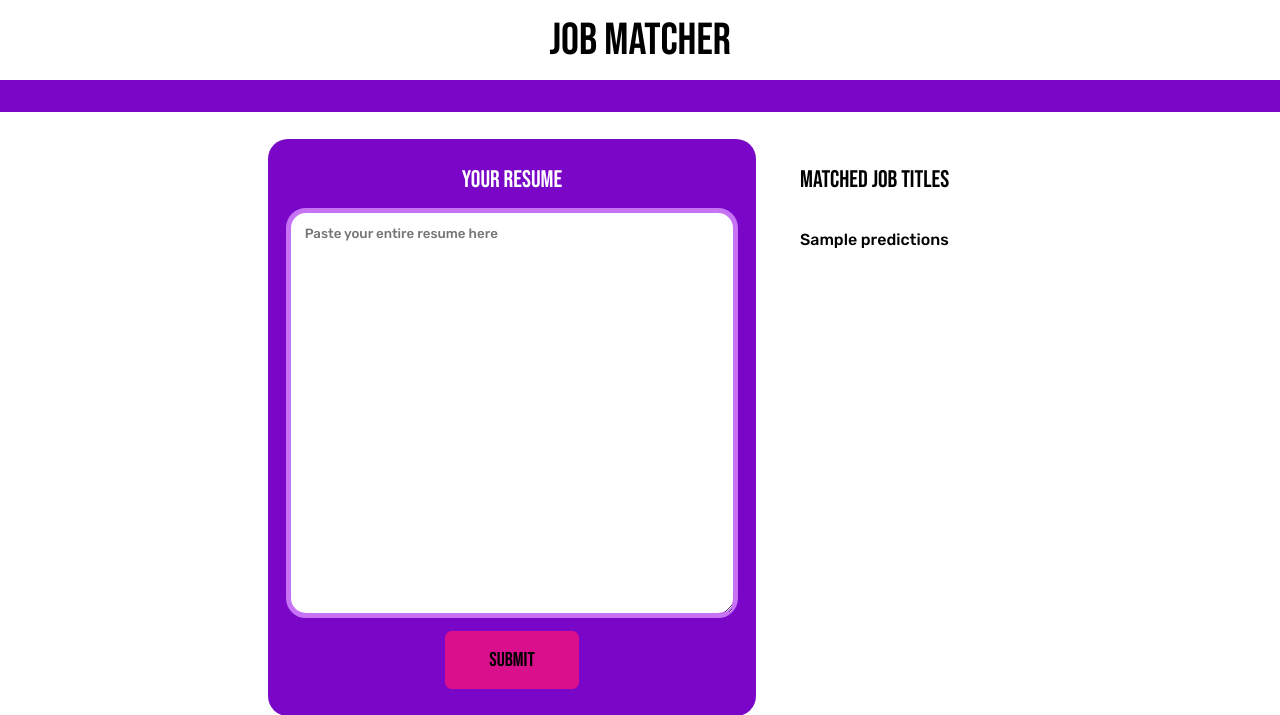
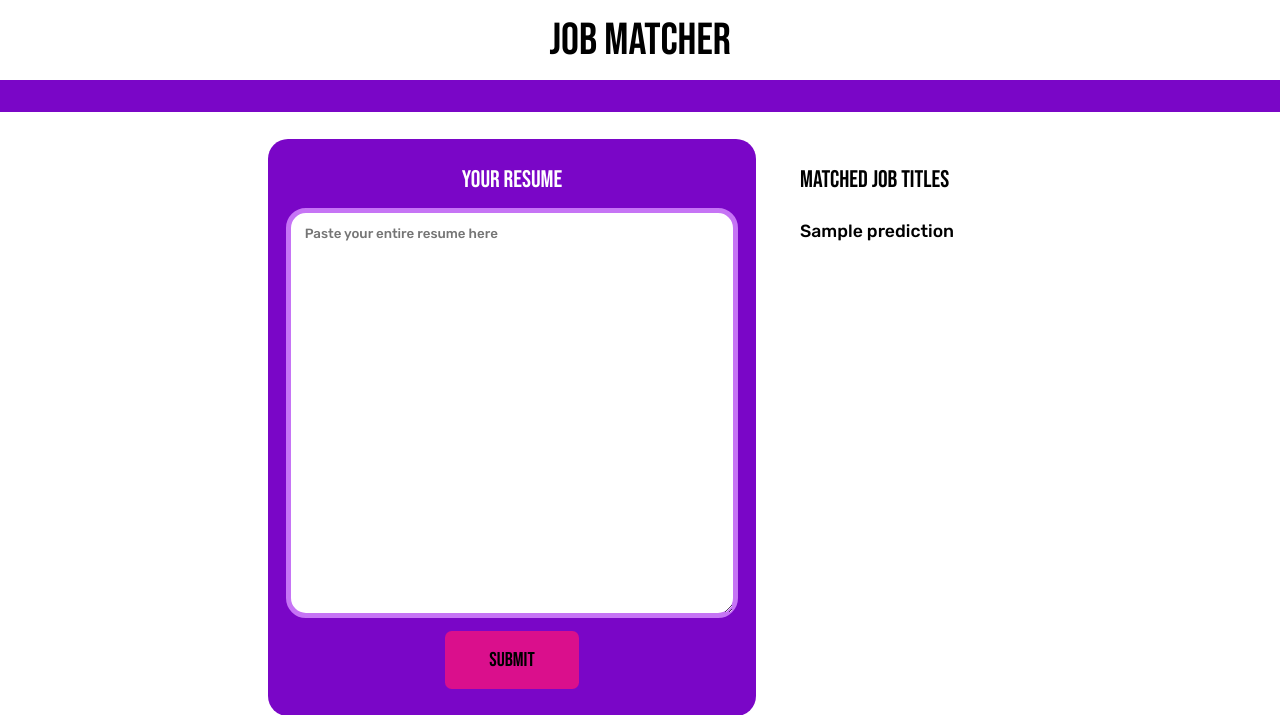
Before and after one commit to danielvdh24/smart-match, a Django app: template classifier/templates/home.html in a window 1280 px wide. Shown: the top 715 px of the page. Run offline with Django 5.2, Linux system fonts and the light colour scheme; the template is opened without the code that fills it: most values are stand-ins (such as "Sample title", 1, 10 or a date in 2020); some libraries are stand-ins or nearby versions.

Commit message:
Implement top 5 prediction function
Related to Issue #15

```diff
--- a/classifier/static/stylesheet.css
+++ b/classifier/static/stylesheet.css
@@ -115,4 +115,15 @@
 .result-text {
     font-family: "Rubik", sans-serif;
     font-style: normal;
+    font-size: 110%;
 }
+
+.no-bullets {
+    list-style-type: none;
+    padding: 0;
+    margin: 0;
+}
+
+.no-bullets li {
+    margin-top: 7px;
+}
--- a/classifier/templates/home.html
+++ b/classifier/templates/home.html
@@ -13,10 +13,16 @@
     <div class="results-container">
         <h2 class="result-title">Matched Job Titles</h2>
         {% if predictions %}
-        <p class="result-text">{{ predictions }}</p>
-        {% else %}
-        <p class="result-text">No matched job titles yet. Please submit your resume.</p>
-        {% endif %}
+    <div class="result-text">
+        <ul class="no-bullets">
+            {% for prediction in predictions %}
+                <li>{{ prediction }}</li>
+            {% endfor %}
+        </ul>
+    </div>
+    {% else %}
+    <p class="result-text">No matched job titles yet. Please submit your resume.</p>
+    {% endif %}
     </div>
 </div>
 {% endblock %}
--- a/classifier/views.py
+++ b/classifier/views.py
@@ -5,7 +5,7 @@
 
 sys.path.append(os.path.dirname(os.path.dirname(os.path.abspath(__file__))))
 
-from ml_model import predict_single_resume
+from ml_model import predict_top_5_resume
 
 def home(request):
     return render(request, "home.html")
@@ -15,5 +15,5 @@
     if request.method == 'POST':
         resume_text = request.POST.get('resumeStr', '')
         if resume_text:
-            predictions = predict_single_resume(resume_text)
+            predictions = predict_top_5_resume(resume_text)
     return render(request, 'home.html', {'predictions': predictions})
```
Also changed, not shown: ml_model.py (+37 -0 lines).
